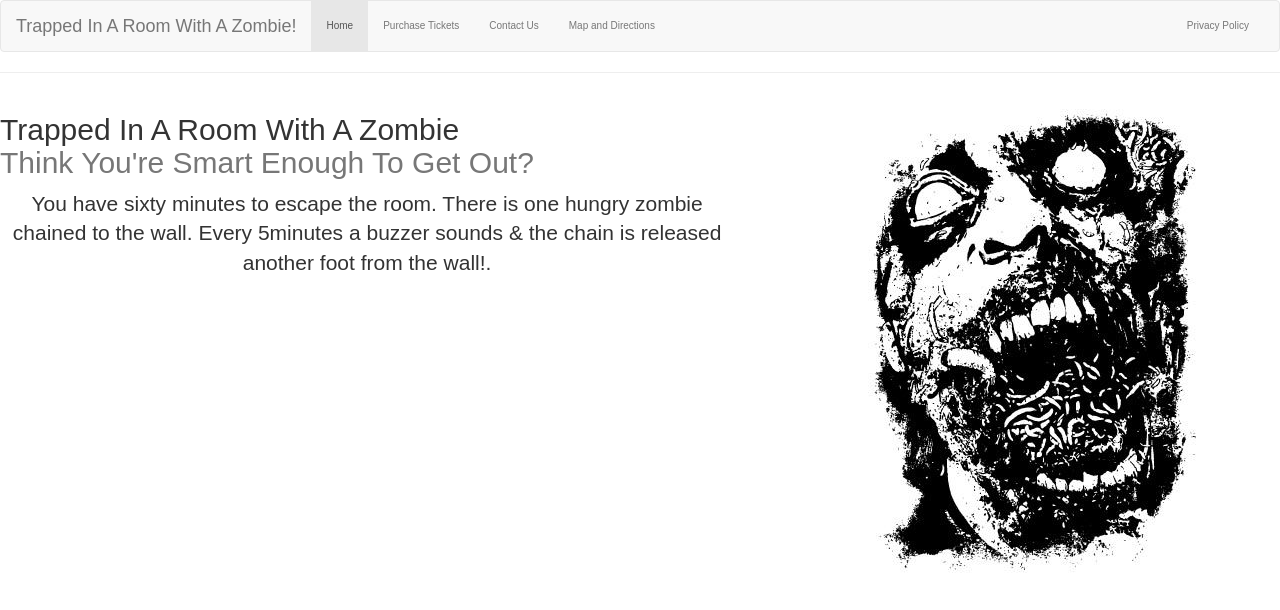
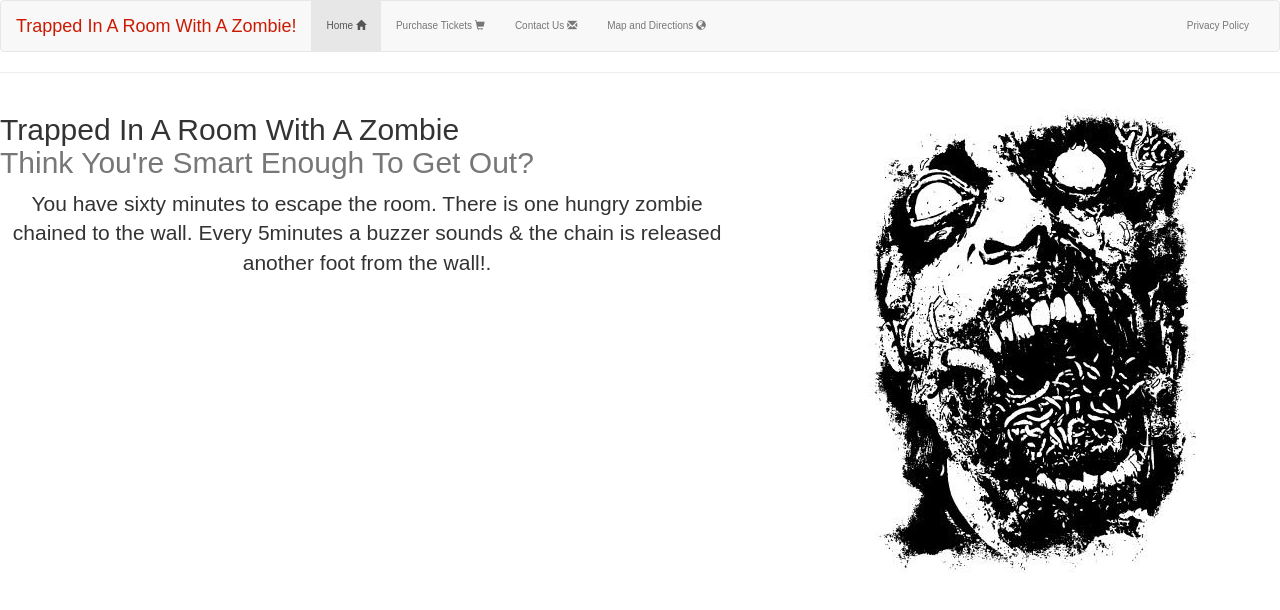
Before and after one commit to kneauxn/zombieroom, an Angular app: page / in a window 1280 px wide. Shown: the top 610 px of the page. Built offline with nearby package versions, Linux system fonts and the light colour scheme; what ng2-bootstrap would draw is missing.

Commit message:
Added glyphcons and did some minor rearranging

```diff
--- a/src/app/app.component.html
+++ b/src/app/app.component.html
@@ -9,15 +9,15 @@
         <span class="icon-bar"></span>
         <span class="icon-bar"></span>
       </button>
-      <a class="navbar-brand" href="#">{{title}}</a>
+      <a class="navbar-brand" style="color: #CB1A03" href="#">{{title}}</a>
     </div>
 
     <div class="collapse navbar-collapse" id="bs-example-navbar-collapse-1">
       <ul class="nav navbar-nav">
-        <li class="active"><a href="#">Home<span class="sr-only">(current)</span></a></li>
-        <li><a href="#">Purchase Tickets</a></li>
-        <li><a href="#">Contact Us</a></li>
-        <li><a href="#">Map and Directions</a></li>
+        <li class="active"><a href="#">Home  <i class="glyphicon glyphicon-home"></i><span class="sr-only">(current)</span></a></li>
+        <li><a href="#">Purchase Tickets  <i class="glyphicon glyphicon-shopping-cart"></i></a></li>
+        <li><a href="#">Contact Us  <i class="glyphicon glyphicon-envelope"></i></a></li>
+        <li><a href="#">Map and Directions  <i class="glyphicon glyphicon-globe"></i></a></li>
       </ul>
       <ul class="nav navbar-nav navbar-right">
         <li><a href="#">Privacy Policy</a></li>
```
Also changed, not shown: src/assets/img/main2.png (added), 1 other file (tests, documents, lock files or other folders).
